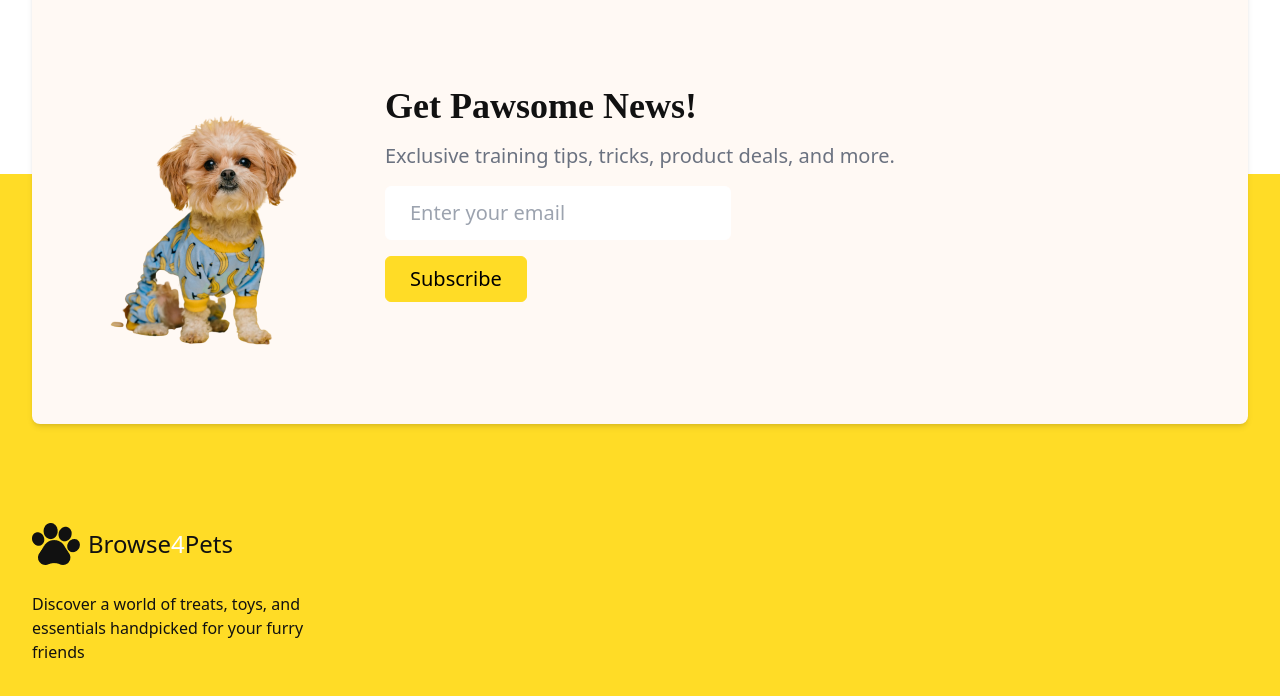
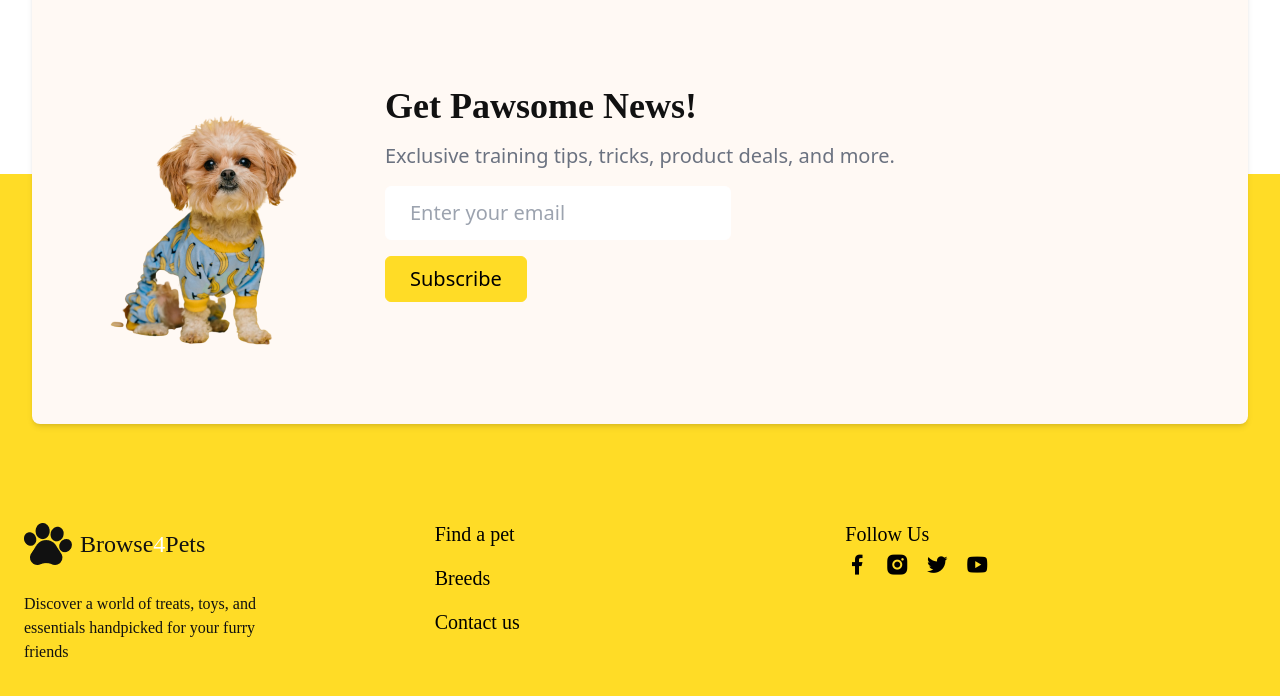
Before and after one commit to mdraisul1/assignment-03, a website: page src/index.html in a window 1280 px wide. Shown: the part 2639-3335 px from the top of the page. Drawn offline with nearby package versions, Linux system fonts and the light colour scheme; a web font is replaced by a local one.

Commit message:
Added footer section log, nav link, social icon

```diff
--- a/src/index.html
+++ b/src/index.html
@@ -290,18 +290,45 @@
   </section>
 
   <!-- footer section start  -->
-  <footer class="bg-accent py-24 overflow-hidden">
-    <div class="container">
-      <div class="" style="margin-top: 250px;">
-        <div class="space-y-6">
-          <a class="flex items-center gap-2" href="#"><img src="/asstes/img/logo-footer.png" alt="dog"><p class="text-2xl text-[#111111]">Browse<span class="text-white">4</span>Pets</p></a>
-          <p class="text-base text-[#111111]">Discover a world of treats, toys, and<br> essentials handpicked for your furry<br> friends</p>
+  <footer class="bg-accent py-24 overflow-hidden relative">
+    <div class="container px-6">
+      <div class="flex flex-col lg:flex-row items-start justify-between gap-10 lg:gap-20 mt-64 lg:mt-40" style="margin-top: 250px;">
+
+        <!-- Logo & Description -->
+        <div class="space-y-6 text-left w-full">
+          <a class="flex items-center gap-2" href="#">
+            <img src="/asstes/img/logo-footer.png" alt="dog" class="w-12 h-12">
+            <p class="text-2xl text-[#111111] font-adlam">Browse<span class="text-white">4</span>Pets</p>
+          </a>
+          <p class="text-base text-[#111111] font-adlam">
+            Discover a world of treats, toys, and <br>
+            essentials handpicked for your furry <br> friends
+          </p>
+        </div>
+
+        <!-- Navigation Links -->
+        <div class="w-full">
+          <ul class="flex flex-col items-start space-y-4 font-adlam text-left">
+            <li class="text-xl hover:text-white transition duration-200"><a href="#">Find a pet</a></li>
+            <li class="text-xl hover:text-white transition duration-200"><a href="#">Breeds</a></li>
+            <li class="text-xl hover:text-white transition duration-200"><a href="#">Contact us</a></li>
+          </ul>
+        </div>
+
+        <!-- Social Links -->
+        <div class="w-full">
+          <p class="text-xl font-adlam">Follow Us</p>
+          <div class="text-2xl flex justify-start space-x-4 mt-2">
+            <a href="#"><i class="ri-facebook-fill"></i></a>
+            <a href="#"><i class="ri-instagram-fill"></i></a>
+            <a href="#"><i class="ri-twitter-fill"></i></a>
+            <a href="#"><i class="ri-youtube-fill"></i></a>
+          </div>
         </div>
 
       </div>
     </div>
   </footer>
-
   <!-- footer section end  -->
 </body>
 </html>
```
